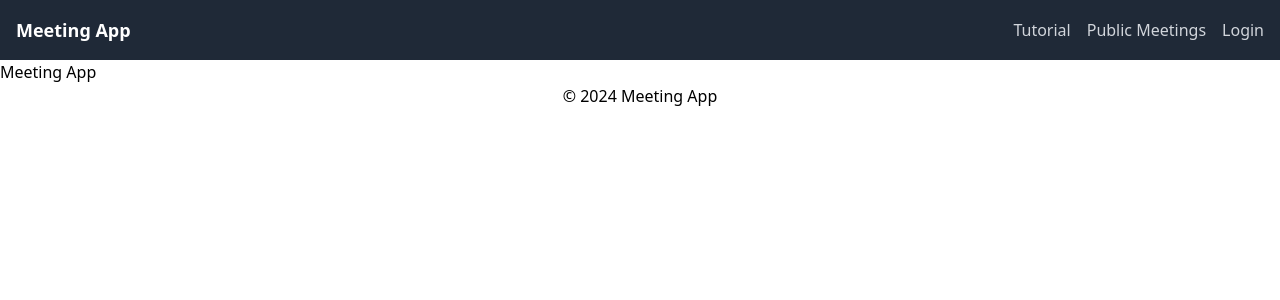
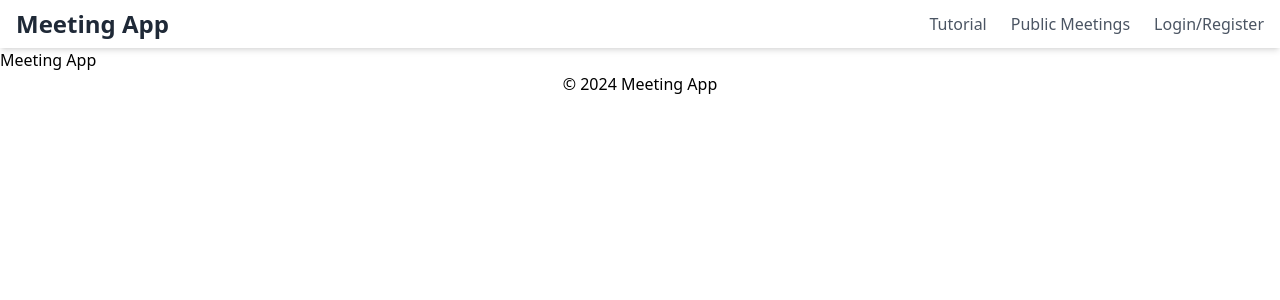
Before and after one commit to RaphHuynh/projet_info707_bot_discord_reunion_resume, a Django app: page / in a window 1280 px wide. Shown: the top 300 px of the page. Run offline with Django 5.2, Linux system fonts and the light colour scheme; some libraries are stand-ins or nearby versions.

Commit message:
refactor: update template structure and enhance resume display

```diff
--- a/app/meeting_app/templates/base.html
+++ b/app/meeting_app/templates/base.html
@@ -10,10 +10,10 @@
 
 <body>
     <header>
-        {% include 'menu_invite.html' %}
+        {% include 'header.html' %}
     </header>
 
-    <main>
+    <main class="flex-grow">
         {% if error %}
         <div class="alert alert-danger" role="alert">
             {{ error }}
--- a/app/meeting_app/templates/footer.html
+++ b/app/meeting_app/templates/footer.html
@@ -1,7 +1,4 @@
-<div class="container mx-auto">
-    <div class="flex justify-center">
-        <div class="text-center"></div>
-            <p>&copy; 2024 Meeting App</p>
-        </div>
-    </div>
+<div class="flex justify-center">
+    <div class="text-center"></div>
+    <p>&copy; 2024 Meeting App</p>
 </div>
--- /dev/null
+++ b/app/meeting_app/templates/header.html
@@ -0,0 +1,12 @@
+<nav class="bg-white shadow-md">
+    <div class="container mx-auto px-4 py-2 flex justify-between items-center">
+        <div class="text-gray-800 text-2xl font-bold">
+            <a href="index">Meeting App</a>
+        </div>
+        <div class="flex space-x-6">
+            <a href="tutorial" class="text-gray-600 hover:text-gray-900">Tutorial</a>
+            <a href="resume" class="text-gray-600 hover:text-gray-900">Public Meetings</a>
+            <a href="login" class="text-gray-600 hover:text-gray-900">Login/Register</a>
+        </div>
+    </div>
+</nav>
--- a/app/meeting_app/templates/menu_invite.html
+++ /dev/null
@@ -1,12 +0,0 @@
-<nav class="bg-gray-800 p-4">
-    <div class="container mx-auto flex justify-between items-center">
-        <div class="text-white text-lg font-semibold">
-            <a href="index">Meeting App</a>
-        </div>
-        <div class="flex space-x-4">
-            <a href="tutorial" class="text-gray-300 hover:text-white">Tutorial</a>
-            <a href="resume" class="text-gray-300 hover:text-white">Public Meetings</a>
-            <a href="login" class="text-gray-300 hover:text-white">Login</a>
-        </div>
-    </div>
-</nav>
--- a/app/meeting_app/views.py
+++ b/app/meeting_app/views.py
@@ -1,4 +1,5 @@
 from django.shortcuts import render
+from meeting_app.models import User, Message, Resume
 
 
 def index(request):
@@ -6,7 +7,8 @@ def index(request):
 
 
 def resume(request):
-    return render(request, "resume.html")
+    resumes = Resume.objects.all()
+    return render(request, "resume.html", {"resumes": resumes})
 
 
 def login(request):
```
Also changed, not shown: app/meeting_app/templates/resume.html (+30 -1 lines), app/db.sqlite3, app/meeting_app/migrations/0001_initial.py (added), app/meeting_app/templates/menu_admin.html (deleted), app/meeting_app/templates/menu_connecte.html (deleted).
